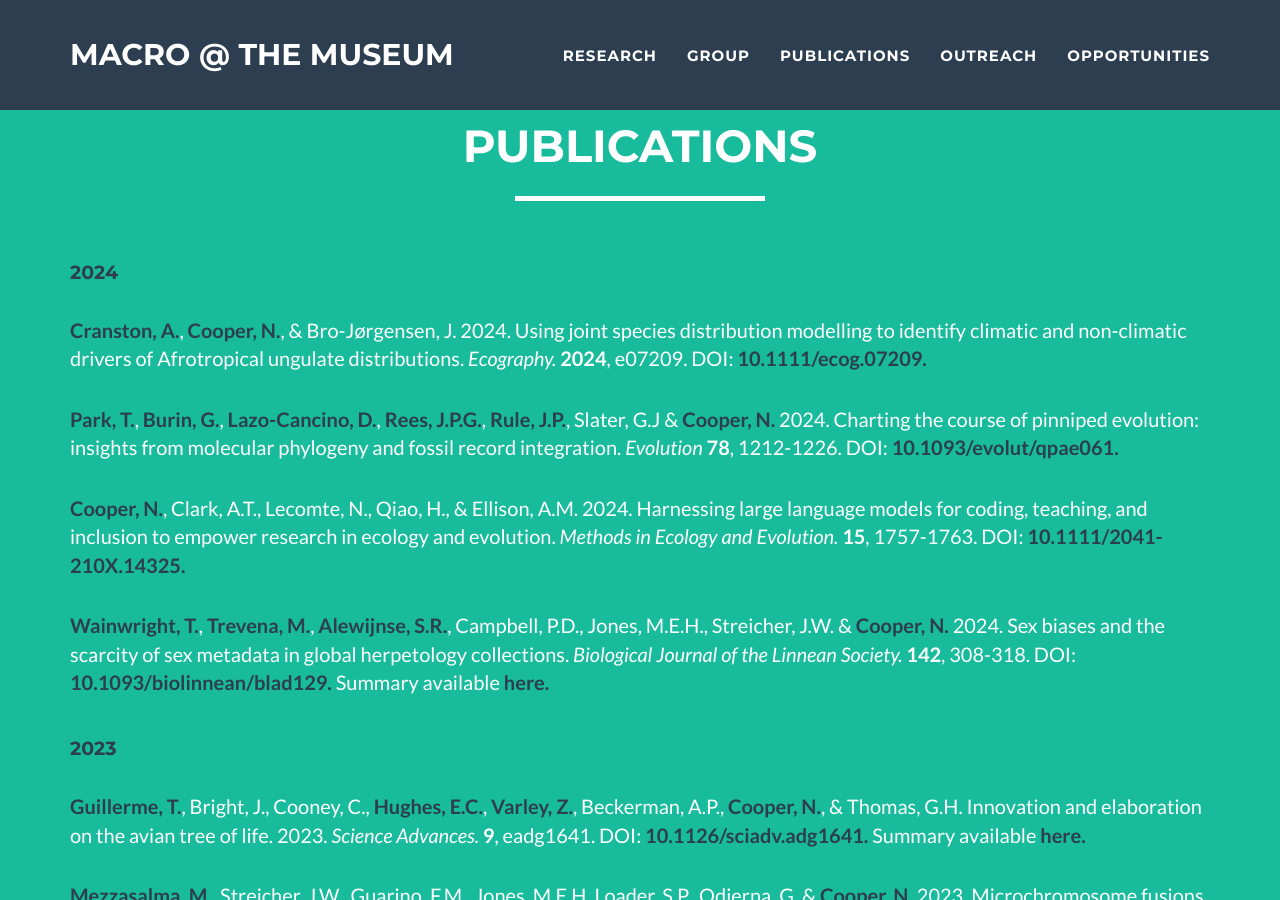
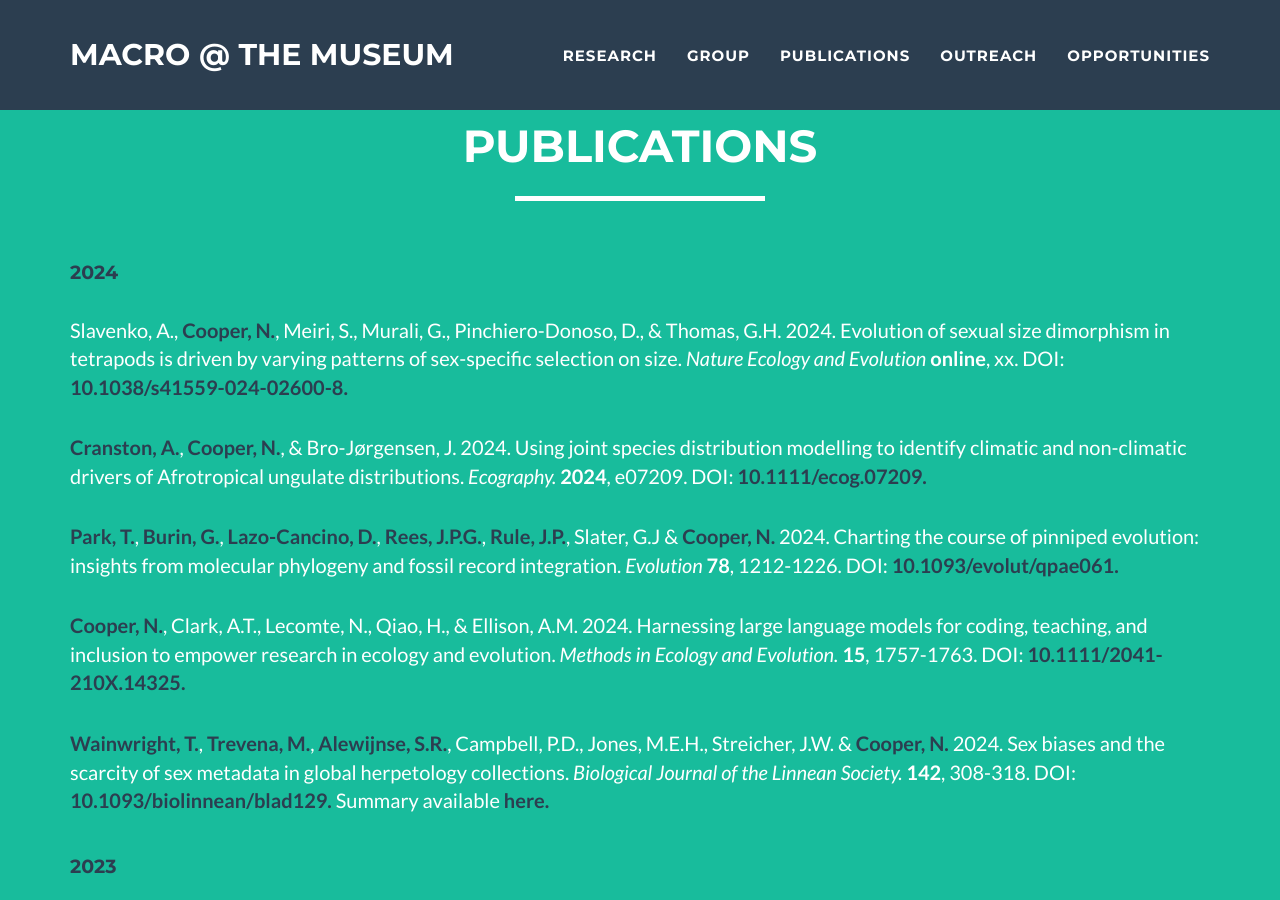
Before and after one commit to nhcooper123/nhcooper123.github.io, a Jekyll site: the page publications.html, which Jekyll copies as it is, in a window 1280 px wide and 900 px high. Built offline with Jekyll 4.4.1, drawn with Linux system fonts in a browser that asks for light colours; a script that is not in the unit is left out; comment, search, counter and statistics services are not loaded.

Commit message:
Update publications.html

```diff
--- a/publications.html
+++ b/publications.html
@@ -117,16 +117,17 @@
 
 <h4><font color="2c3e50">2024</font></h4>
 
-<!-- &nbsp
+&nbsp
   <p>
-  Slavenko, A., Meiri, S., Murali, G., Pinchiero-Donoso, D., <strong><font color="2c3e50">Cooper, N.</font></strong>, &amp; Thomas, G.H.
-  2024. check author order
+  Slavenko, A., <strong><font color="2c3e50">Cooper, N.</font></strong>, Meiri, S., Murali, G., Pinchiero-Donoso, D., &amp; Thomas, G.H.
+  2024.
   Evolution of sexual size dimorphism in tetrapods is driven by varying patterns of sex-specific selection on size.
   <em>Nature Ecology and Evolution</em>
   <strong>online</strong>,
   xx.
-  DOI: <a href="xxx"><strong><font color="2c3e50">xxx. </font></strong></a>
-  </p>-->
+  DOI: <a href="https://doi.org/10.1038/s41559-024-02600-8"><strong><font color="2c3e50">10.1038/s41559-024-02600-8. </font></strong></a>
+  <script type="text/javascript" src="https://d1bxh8uas1mnw7.cloudfront.net/assets/embed.js"></script><div class="altmetric-embed" data-badge-type="donut" data-altmetric-id="172349327"></div>
+  </p>
 
   &nbsp
 
```
